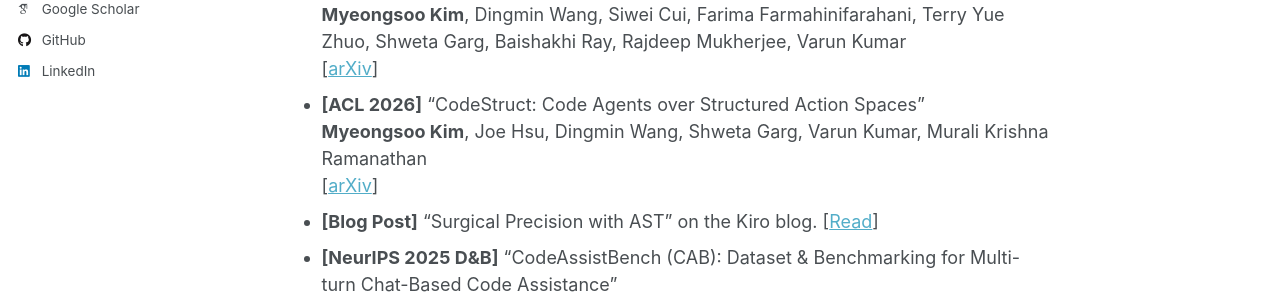
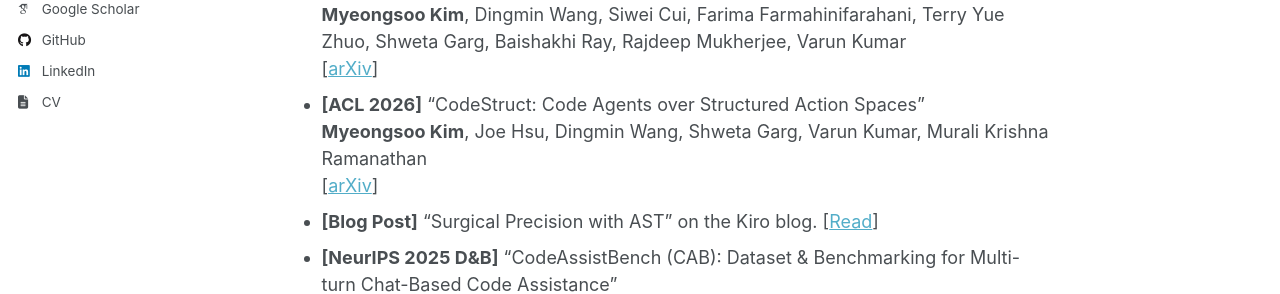
Before and after one commit to codingsoo/codingsoo.github.io, a Jekyll site: the page built from _pages/about.md, in a window 1280 px wide. Shown: the part 545-839 px from the top of the page. Built offline with Jekyll 4.4.1, drawn with Linux system fonts in a browser that asks for light colours; some web fonts are replaced; a script that is not in the unit is left out.

Commit message:
Add CV link to sidebar profile (points to LinkedIn)

```diff
--- a/_config.yml
+++ b/_config.yml
@@ -63,6 +63,7 @@
   instagram        : # Username
   lastfm           : # Username
   linkedin         : "codingsoo"
+  cv               : "https://www.linkedin.com/in/codingsoo/"
   mastodon         : # URL
   medium           : # URL
   pinterest        : # Username
--- a/_includes/author-profile.html
+++ b/_includes/author-profile.html
@@ -123,6 +123,9 @@
       {% if author.linkedin %}
         <li><a href="https://www.linkedin.com/in/{{ author.linkedin }}"><i class="fab fa-fw fa-linkedin icon-pad-right" aria-hidden="true"></i>LinkedIn</a></li>
       {% endif %}
+      {% if author.cv %}
+        <li><a href="{{ author.cv }}"><i class="fas fa-fw fa-file-lines icon-pad-right" aria-hidden="true"></i>CV</a></li>
+      {% endif %}
       {% if author.mastodon %}
         <li><a href="{{ author.mastodon }}"><i class="fab fa-fw fa-mastodon icon-pad-right" aria-hidden="true"></i>Mastodon</a></li>
       {% endif %}
```
